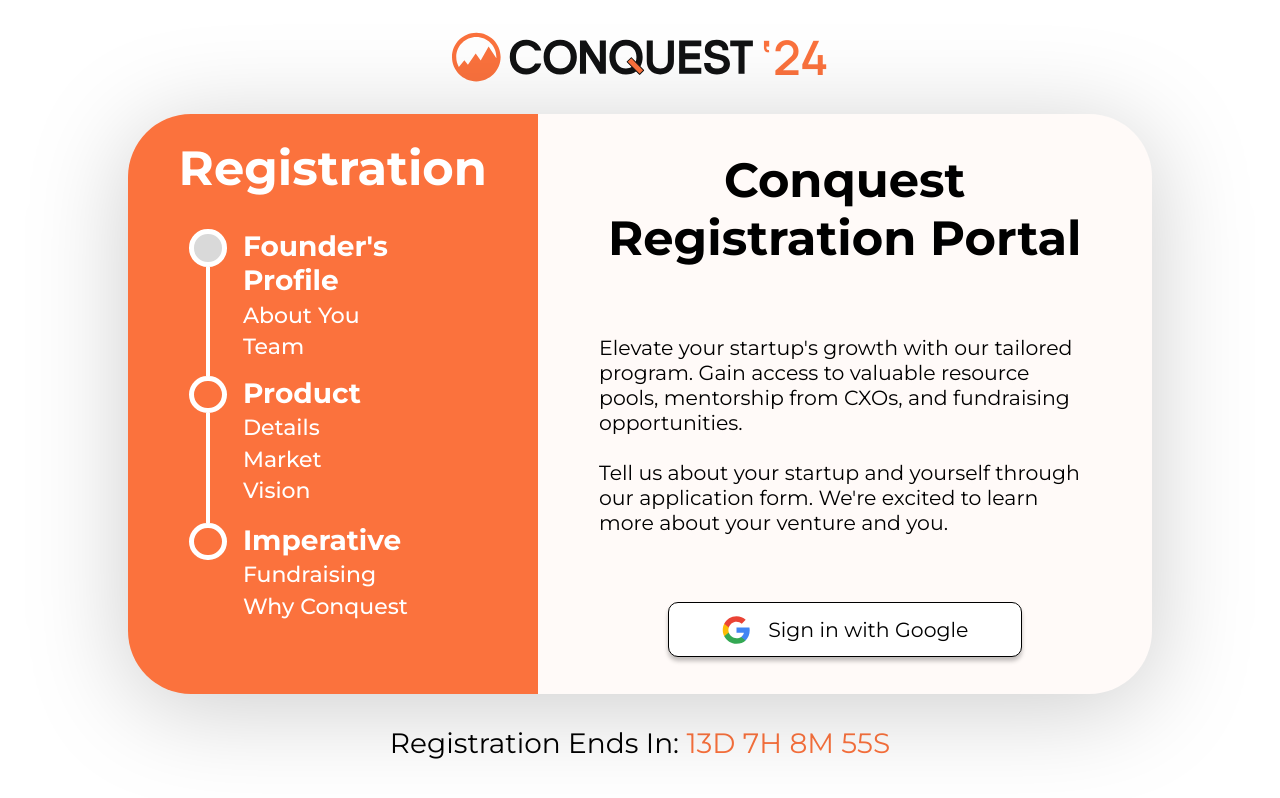
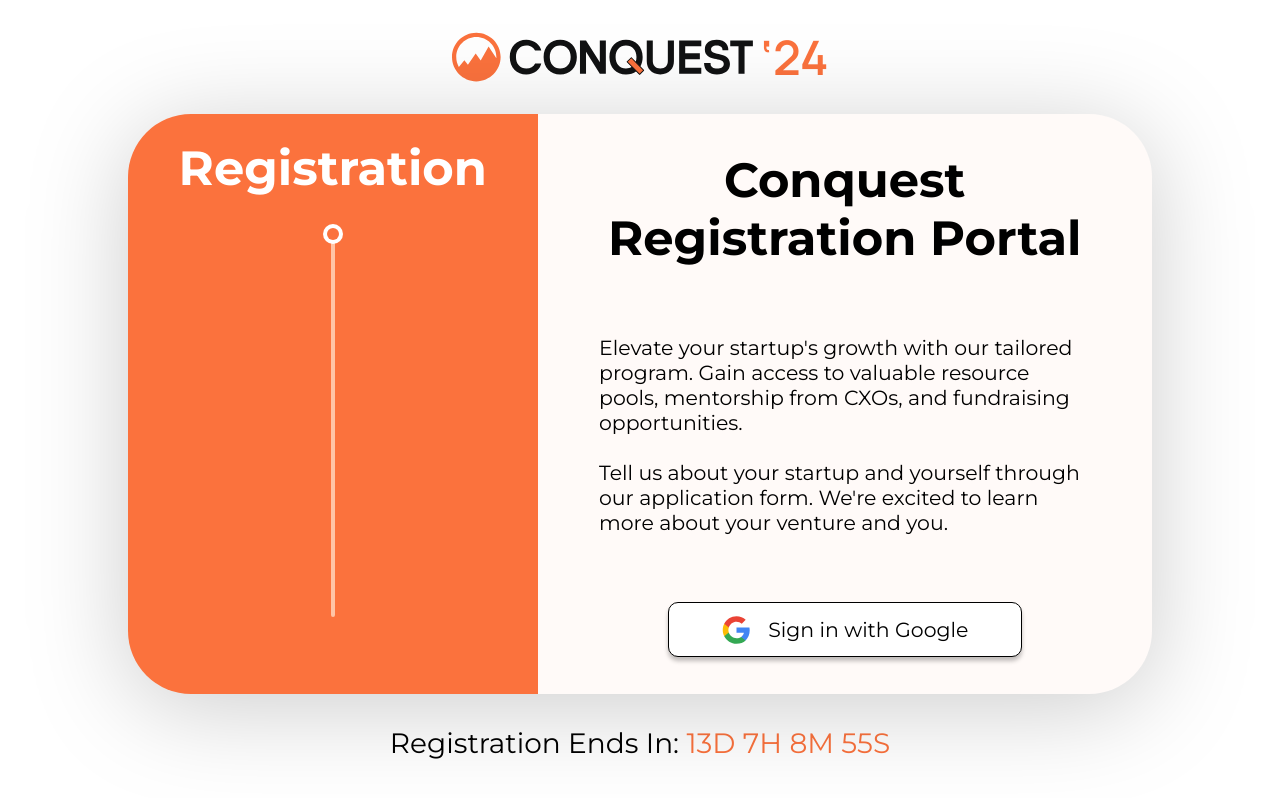
Before and after one commit to dvm-bitspilani/cel-conquest-2024, a React (Vite) app: page /login in a window 1280 px wide. Built offline with nearby package versions, Linux system fonts and the light colour scheme.

Commit message:
feat: Created modified stepper component and added coloring

```diff
--- /dev/null
+++ b/src/components/Login/Stepper2/Stepper2.jsx
@@ -0,0 +1,40 @@
+import { Slider, ConfigProvider } from 'antd'
+
+import * as styles from './stepper.module.scss'
+
+export default function Stepper2() {
+    return (
+        <div className={styles.container}>
+            <div className={styles.grid}>
+                <ConfigProvider
+                    theme={{
+                        token: {
+                            colorBgElevated: '#FB723D'
+                        },
+                        components: {
+                            Slider: {
+                                handleColor: '#FFFFFF',
+                                handleActiveColor: '#FFFFFF',
+                                handleSize: 12,
+                                handleLineWidth: 4,
+                                railBg: '#FFC4A6',
+                                railHoverBg: '#FFC4A6',
+                                trackBg: '#FFFFFF',
+                                trackHoverBg: '#FFFFFF',
+                            }
+                        }
+                    }}
+                >
+                    <Slider
+                        vertical
+                        keyboard={false}
+                        reverse={true}
+                        tooltip={{
+                            open: false
+                        }}
+                    />
+                </ConfigProvider>
+            </div>
+        </div>
+    )
+}
--- /dev/null
+++ b/src/components/Login/Stepper2/stepper.module.scss
@@ -0,0 +1,8 @@
+.container {
+    margin-bottom: 20%;
+    margin-top: 8%;
+    height: 100%;
+    width: 100%;
+    display: flex;
+    justify-content: center;
+}
--- a/src/routes/Login/Login.jsx
+++ b/src/routes/Login/Login.jsx
@@ -4,6 +4,7 @@
 import Countdown from '../../components/Countdown/Countdown';
 import GoogleSignIn from '../../components/GoogleSignIn/GoogleSignIn';
 import Stepper from '../../components/Stepper/Stepper';
+import Stepper2 from '../../components/Login/Stepper2/Stepper2';
 
 import logoImage from '../../assets/signUpLogo.png'
 
@@ -24,7 +25,8 @@
             <div className={styles.loginContainer}>
                 <section className={styles.orangeSection}>
                     <h1>Registration</h1>
-                    <Stepper activeCircle={0} />
+                    {/* <Stepper activeCircle={0} /> */}
+                    <Stepper2 />
                 </section>
                 <section className={styles.whiteSection}>
                     <h1>Conquest Registration Portal</h1>
```
